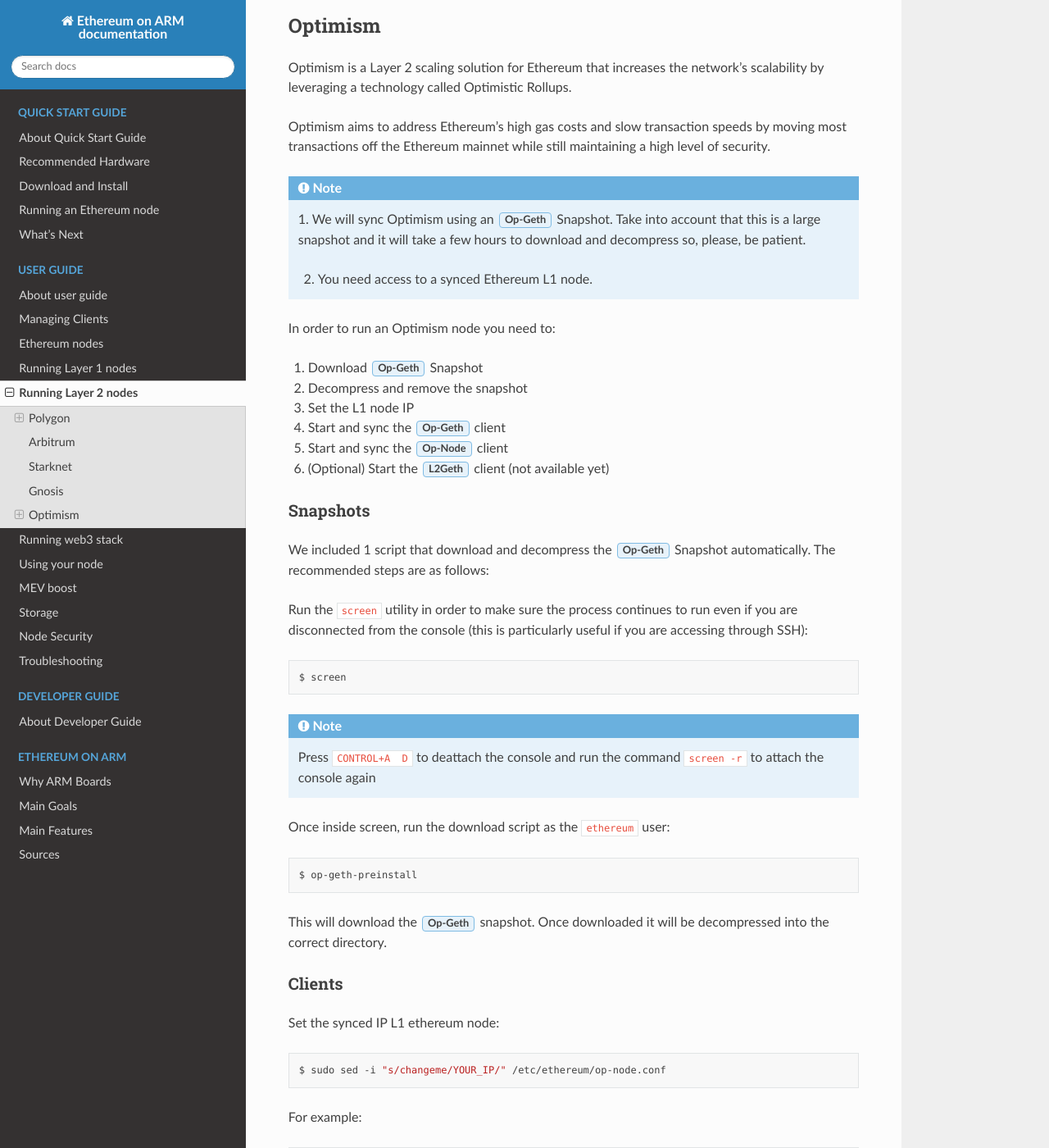
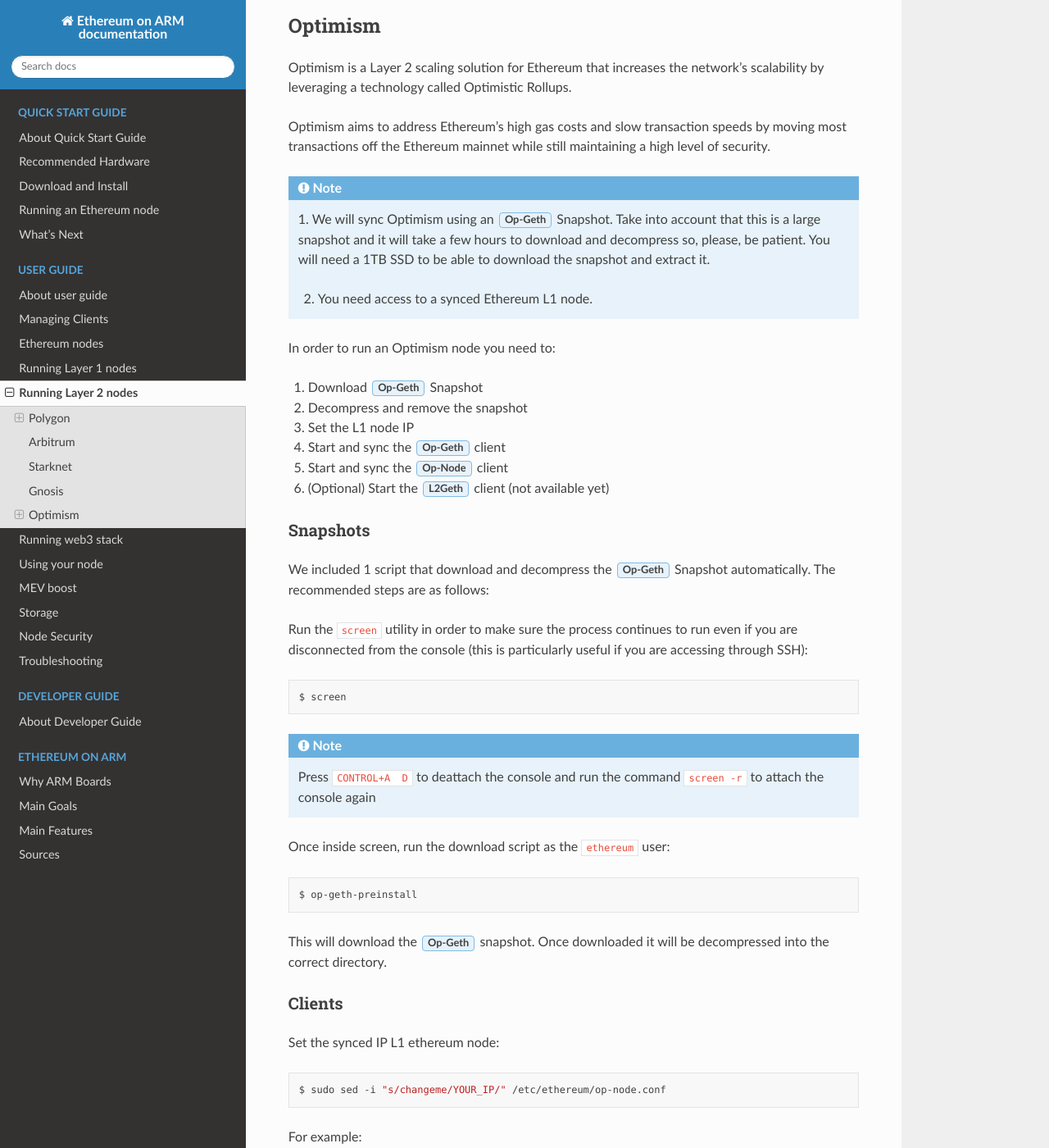
Before and after one commit to EOA-Blockchain-Labs/ethereumonarm, a Sphinx documentation site: the page built from docs/user-guide/running-l2-clients.rst, in a window 1280 px wide and 1400 px high, scrolled down 4350 px. Shown: the whole window at 82% size. Built offline with Sphinx 7.4.7 and the Read the Docs theme 2.0.0, drawn with Linux system fonts in a browser that asks for light colours; some of the changed lines change nothing that is shown; some of the changed text lies outside the part shown.

Commit message:
Update running-l2-clients.rst
Update on the Optimism part

```diff
--- a/docs/user-guide/running-l2-clients.rst
+++ b/docs/user-guide/running-l2-clients.rst
@@ -208,7 +208,8 @@
 .. note::
 
   1. We will sync Optimism using an :guilabel:`Op-Geth` Snapshot. Take into account that this is a large snapshot and
-  it will take a few hours to download and decompress so, please, be patient.
+  it will take a few hours to download and decompress so, please, be patient. You will need a 1TB SSD to be able to
+  download the snapshot and extract it.
 
   2. You need access to a synced Ethereum L1 node.
 
@@ -265,16 +266,16 @@
 .. prompt:: bash $
 
   systemctl start op-geth
-  journalctl -u op-geth -f
+  sudo journalctl -u op-geth -f
 
 .. note::
-  The order is importante. Please run :guilabel:`Op-Geth` first.
+  The order is important. Please run :guilabel:`Op-Geth` first.
 
 Now, start the :guilabel:`Op-Node` client:
 
 .. prompt:: bash $
 
   systemctl start op-node
-  journalctl -u op-node -f
+  sudo journalctl -u op-node -f
 
 Congrats, you are now running an Optimism Bedrock node.
```
